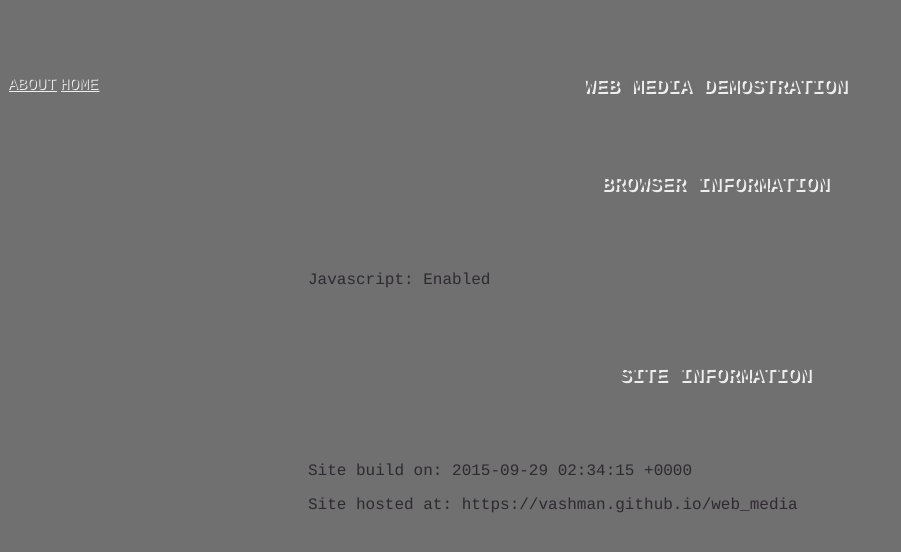
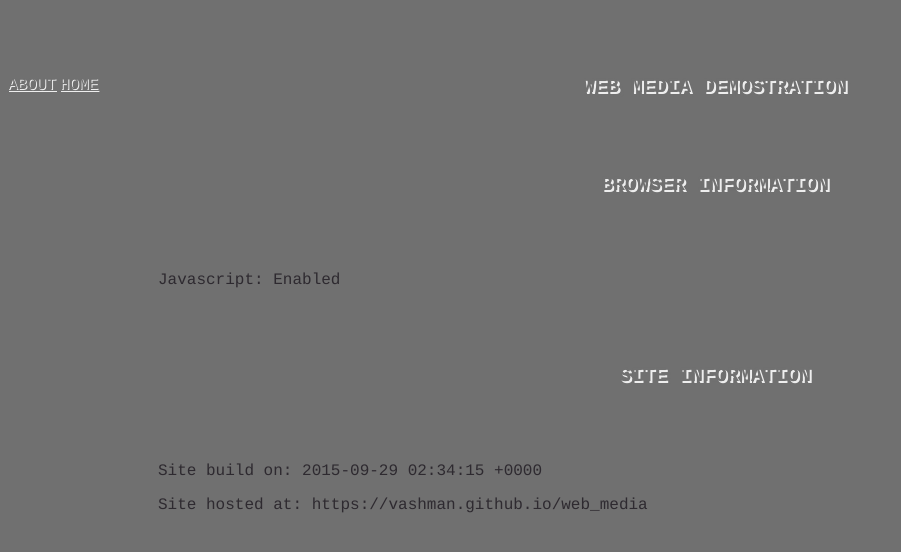
Before and after one commit to vashman/web_meda, a Jekyll site: the page built from index.html, in a window 1280 px wide. Shown: the top 552 px of the page, without its empty margins (0-901 px from the left). Built offline with Jekyll 4.4.1, drawn with Linux system fonts in a browser that asks for light colours.

Commit message:
Fixed css files.

```diff
--- a/_includes/css_selector.html
+++ b/_includes/css_selector.html
@@ -14,7 +14,7 @@
   set_cookie("theme", themes[i].value, (99*24*60*1000));
   }
 }
-location.reload();
+location.reload(true);
 return false;
 }
 </script>
--- a/css/layout/vintage.scss
+++ b/css/layout/vintage.scss
@@ -8,29 +8,31 @@
 
 /* Navigation */
 nav{
-a{
-text-align:left;
-}
-
-a:visited{
-text-align:left;;
-}
-a:hover{
-text-align: center;
-}
-
-div {
 align:left;
 position: fixed;
 margin:0px;
 width:12%;
 float:left;
 clear:left;
+
+a{
+text-align:left;
 }
+
+a:visited{
+text-align:left;
+}
+
+a:hover{
+text-align: center;
+}
+
+div {}
 
 } /* nav */
 
 main {
+margin-left:150px;
 
 h1, h2, h3, h4, h5, h6, h7 {
 text-align: center;
@@ -38,7 +40,6 @@
 }
 
 div{
-margin-left:150px;
 }
 
 img {
--- a/css/theme/default.css
+++ b/css/theme/default.css
@@ -6,11 +6,15 @@
   color: pink;
 }
 
+a {
+  color: pink;
+}
+
 p {
   color: lightblue;
 }
 
-h1 {
+h1, h2, h3, h4, h5 {
   color: white;
 }
 
```
Also changed, not shown: css/layout/default.css (added, +18 -0 lines).
